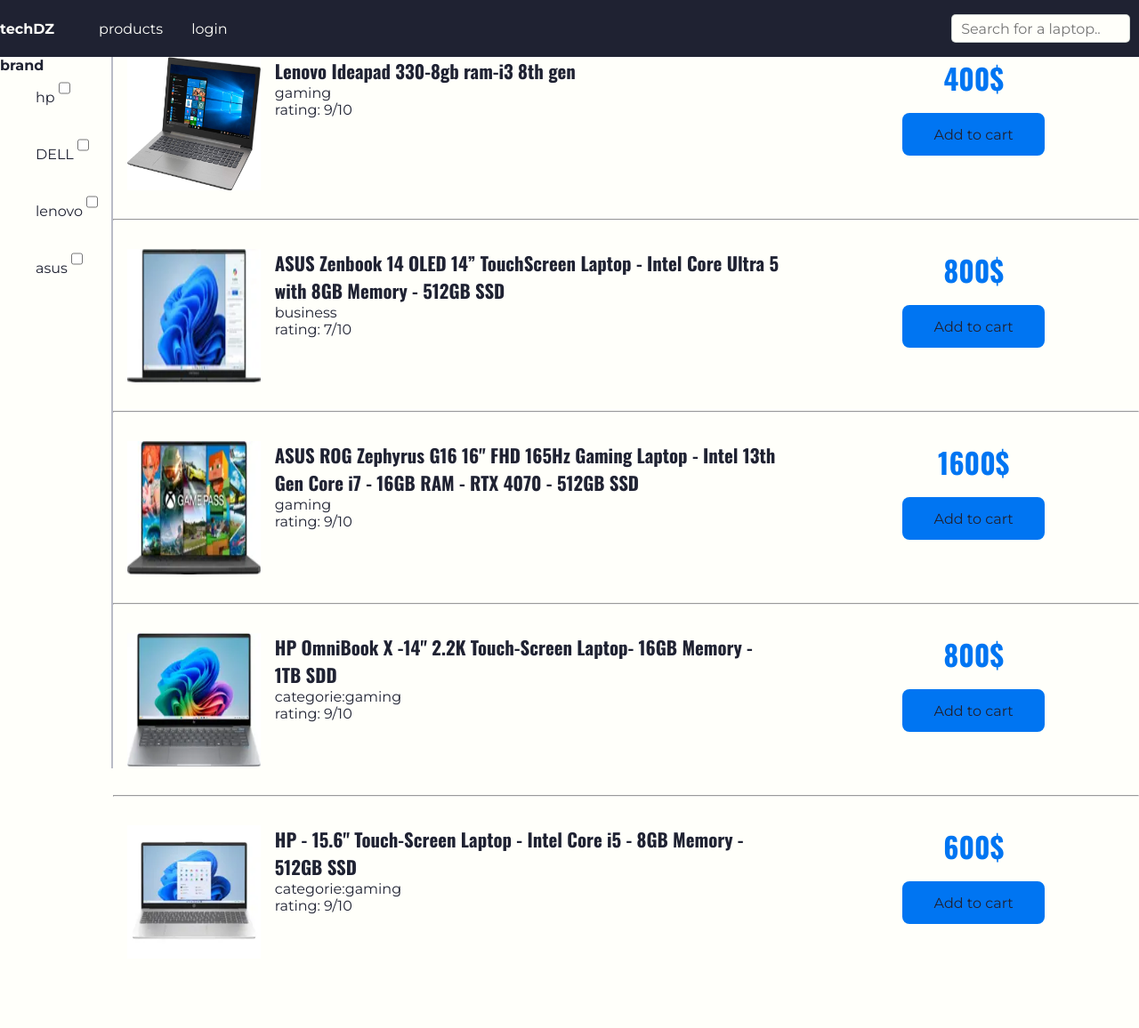
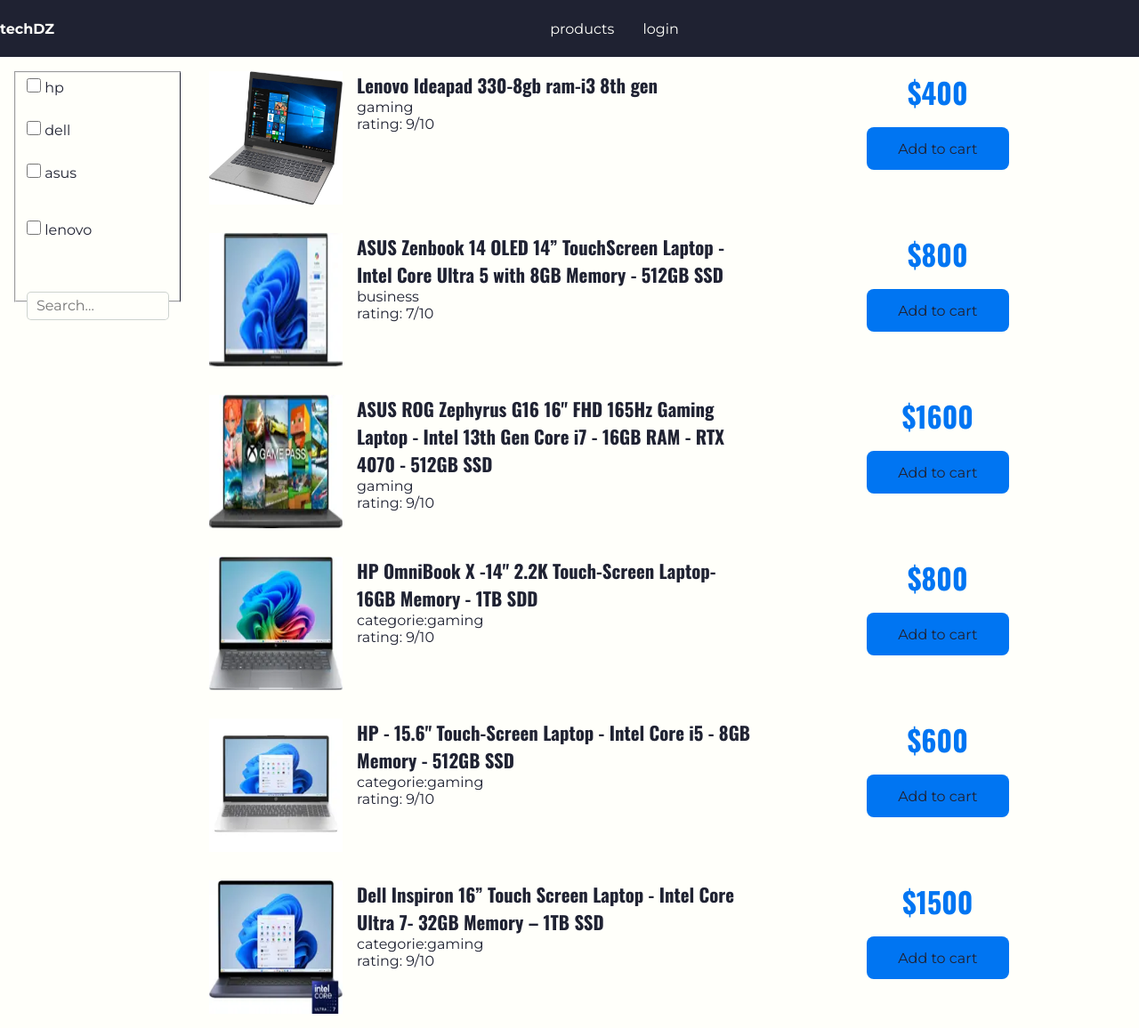
Before and after one commit to ISsam777/dev-web, a PHP site: page /product.html in a window 1280 px wide. Shown: the whole page at 89% size. Before the commit the page ends 1056 px from the top, so only its background shows below. Run offline with PHP 8.4, Linux system fonts and the light colour scheme.

Commit message:
add files

```diff
--- a/css/main.css
+++ b/css/main.css
@@ -22,19 +22,17 @@ body {
   color: var(--text);
 }
 /*side-bar*/
+.side-bar input[type="checkbox"] {
+  height: 1rem;
+  width: 1rem;
+}
 .side-bar {
-  width: 10rem;
-  display: flex;
-  height: 100vh;
-  flex-direction: column;
-  border-right: solid 2px var(--gray);
-}
-
-.side-bar ul {
-  display: flex;
-  flex-direction: column;
-  justify-content: flex-start;
-  list-style: none;
+  display: block;
+  height: 30vh;
+  line-height: 1;
+  width: 10vw;
+  border-right: solid 1px var(--text);
+  margin: 1rem 1rem;
 }
 .side-bar label {
   font-family: "Montserrat", serif;
@@ -49,6 +47,8 @@ body {
   display: flex;
   flex-direction: column;
   gap: 2rem;
+  margin: 2vh 0;
+  justify-content: center;
 }
 /*nav bar*/
 nav {
@@ -66,7 +66,7 @@ nav {
   width: 100%;
   align-items: center;
   padding: 30px 10px;
-  justify-content: space-between;
+  justify-content: center;
 }
 nav h1 a {
   text-decoration: none;
@@ -92,10 +92,9 @@ nav h1 a {
   transition: 0.5s;
 }
 #searchbar {
-  margin: 10px;
   padding: 10px;
   border-radius: 5px;
-  width: 20%;
+  width: 10rem;
   background-color: var(--background);
   color: var(--text);
   box-sizing: border-box;
@@ -111,7 +110,7 @@ form {
   justify-content: center;
   height: 100vh;
 }
-fieldset {
+#login fieldset {
   display: flex;
   flex-direction: column;
   border: none;
@@ -153,8 +152,7 @@ a {
 .product-card {
   display: flex;
   margin-left: 1rem;
-  align-items: flex-start;
-  flex-wrap: wrap;
+  width: 70vw;
 }
 .product-card img {
   width: 150px;
--- a/login.html
+++ b/login.html
@@ -7,7 +7,7 @@
     <meta name="viewport" content="width=device-width, initial-scale=1" />
 
     <link href="css/main.css" rel="stylesheet" />
-    <title>survey form</title>
+    <title>login</title>
 
     <link href="main.css" rel="stylesheet" />
   </head>
--- a/product.html
+++ b/product.html
@@ -19,55 +19,30 @@
           </li>
         </ul>
       </div>
-      <!--search bar-->
-      <input
-        id="searchbar"
-        onkeyup="search_product()"
-        type="text"
-        name="search"
-        placeholder="Search for a laptop.."
-      />
-      <!---->
-      <!--  <ul id="list">-->
-      <!--    <li class="product">Cat</li>-->
-      <!--    <li class="product">Dog</li>-->
-      <!--    <li class="product">Elephant</li>-->
-      <!--    <li class="product">Fish</li>-->
-      <!--    <li class="product">Gorilla</li>-->
-      <!--    <li class="product">Monkey</li>-->
-      <!--    <li class="product">Turtle</li>-->
-      <!--    <li class="product">Whale</li>-->
-      <!--    <li class="product">Alligator</li>-->
-      <!--    <li class="product">Donkey</li>-->
-      <!--    <li class="product">Horse</li>-->
-      <!--  </ul>-->
-      <!--</div>-->
-      <!---->
-      <!--<script src="./script.js"></script>-->
-      <!---->
     </nav>
     <div class="product-container">
-      <aside class="side-bar">
-        <h1 class="brand">brand</h1>
-        <ul>
-          <li>
-            <label for="hp">hp</label>
-            <input type="checkbox" id="hp" />
-          </li>
-          <li>
-            <label for="dell">DELL</label>
-            <input type="checkbox" id="dell" />
-          </li>
-          <li>
-            <label for="lenovo">lenovo</label>
-            <input type="checkbox" id="lenovo" />
-          </li>
-          <li>
-            <label for="asus">asus</label>
-            <input type="checkbox" id="asus" />
-          </li>
-        </ul>
-      </aside>
+      <!--side-bar-->
+      <fieldset class="side-bar" action="">
+        <input type="checkbox" id="hp" name="hp" value="hp" />
+        <label for="hp"> hp</label><br />
+        <input type="checkbox" id="dell" name="dell" value="dell" />
+        <label for="dell">dell</label><br />
+        <input type="checkbox" id="asus" name="asus" value="asus" />
+        <label for="asus">asus</label><br /><br />
+        <input type="checkbox" id="lenovo" name="lenovo" value="lenovo" />
+        <label for="lenovo">lenovo</label><br /><br />
+        <br />
+        <!--search bar-->
+        <input
+          id="searchbar"
+          onkeyup="search_product()"
+          type="text"
+          name="search"
+          placeholder="Search..."
+        />
+        <script src="./script.js"></script>
+      </fieldset>
+      <!--products card -->
       <div class="products">
         <div class="product-card">
           <img src="images/lenovo1.jpg" alt="" />
@@ -77,11 +52,10 @@
             <span id="rating">rating: 9/10</span>
           </div>
           <div class="buy">
-            <span id="price">400$</span>
+            <span id="price">$400</span>
             <button>Add to cart</button>
           </div>
         </div>
-        <hr />
         <div class="product-card">
           <img src="images/asus2.jpg" alt="" />
           <div class="discription">
@@ -93,11 +67,10 @@
             <span id="rating">rating: 7/10</span>
           </div>
           <div class="buy">
-            <span id="price">800$</span>
+            <span id="price">$800</span>
             <button>Add to cart</button>
           </div>
         </div>
-        <hr />
         <div class="product-card">
           <img src="images/asus1.jpg" alt="" />
           <div class="discription">
@@ -109,11 +82,10 @@
             <span id="rating">rating: 9/10</span>
           </div>
           <div class="buy">
-            <span id="price">1600$</span>
+            <span id="price">$1600</span>
             <button>Add to cart</button>
           </div>
         </div>
-        <hr />
         <div class="product-card">
           <img src="images/hp2.jpg" alt="" />
           <div class="discription">
@@ -124,11 +96,10 @@
             <span id="rating">rating: 9/10</span>
           </div>
           <div class="buy">
-            <span id="price">800$</span>
+            <span id="price">$800</span>
             <button>Add to cart</button>
           </div>
         </div>
-        <hr />
         <div class="product-card">
           <img src="images/hp1.jpg" alt="" />
           <div class="discription">
@@ -140,7 +111,22 @@
             <span id="rating">rating: 9/10</span>
           </div>
           <div class="buy">
-            <span id="price">600$</span>
+            <span id="price">$600</span>
+            <button>Add to cart</button>
+          </div>
+        </div>
+        <div class="product-card">
+          <img src="images/dell1.jpg" alt="" />
+          <div class="discription">
+            <h1>
+              Dell Inspiron 16” Touch Screen Laptop - Intel Core Ultra 7- 32GB
+              Memory – 1TB SSD
+            </h1>
+            <span id="categorie">categorie:gaming</span>
+            <span id="rating">rating: 9/10</span>
+          </div>
+          <div class="buy">
+            <span id="price">$1500</span>
             <button>Add to cart</button>
           </div>
         </div>
--- a/script.js
+++ b/script.js
@@ -3,13 +3,13 @@
 function search_product() {
   let input = document.getElementById("searchbar").value;
   input = input.toLowerCase();
-  let x = document.getElementsByClassName("product");
+  let x = document.getElementsByClassName("product-card");
 
   for (i = 0; i < x.length; i++) {
     if (!x[i].innerHTML.toLowerCase().includes(input)) {
       x[i].style.display = "none";
     } else {
-      x[i].style.display = "list-item";
+      x[i].style.display = "flex";
     }
   }
 }
```
Also changed, not shown: images/dell1.jpg (added).
